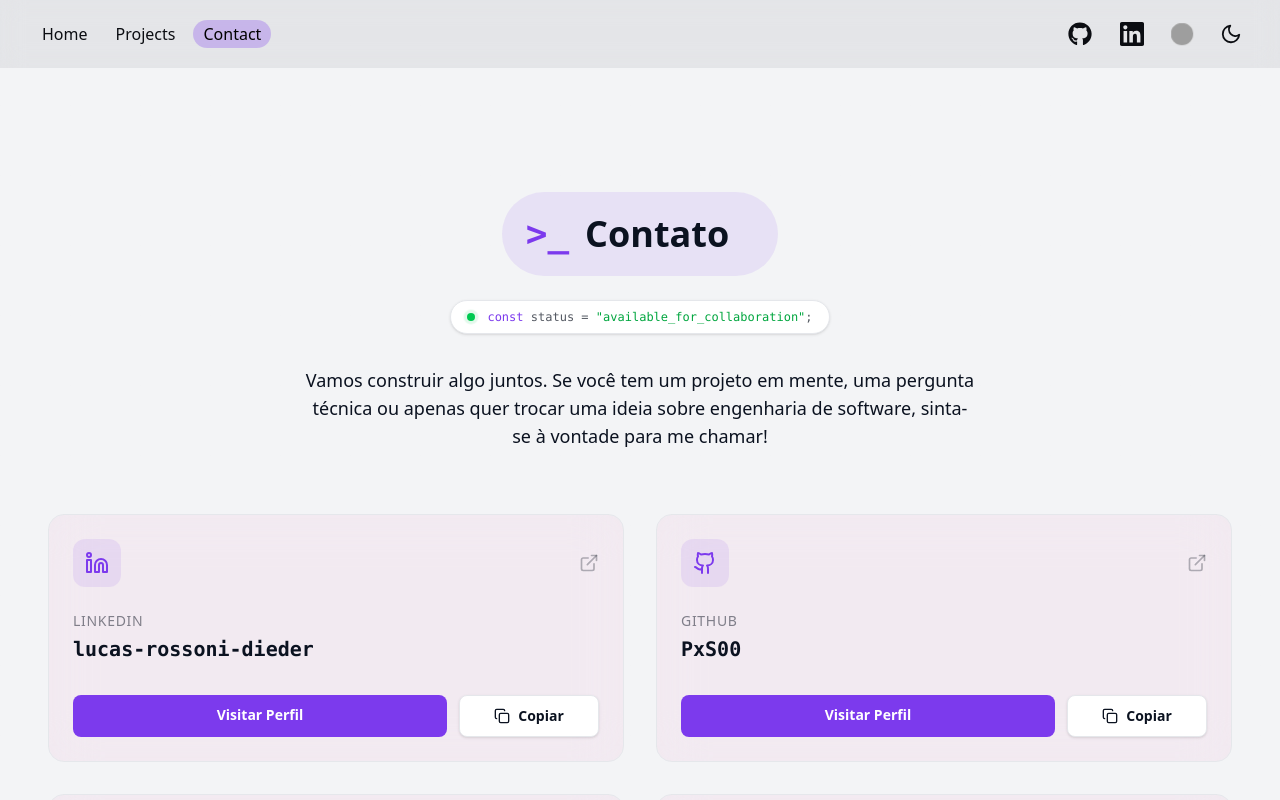
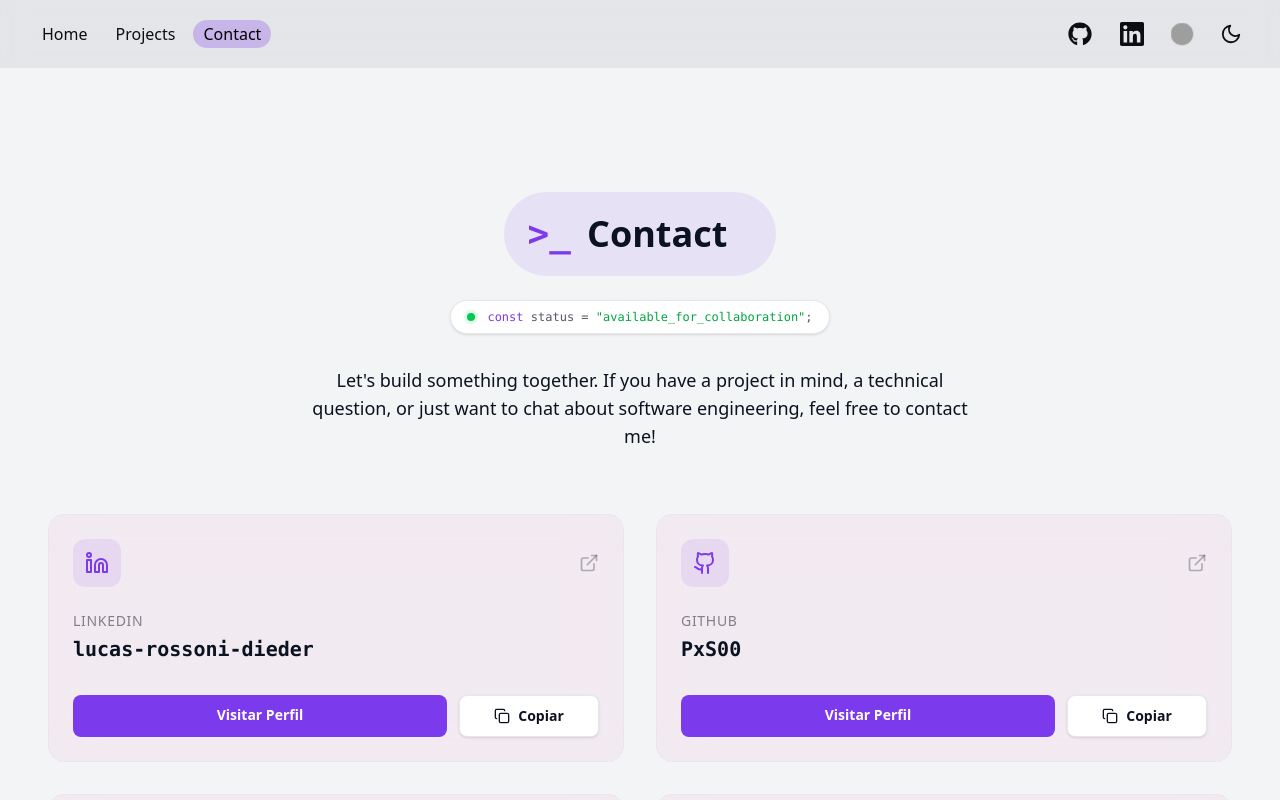
Before and after one commit to PxS00/portfolio, a React (Vite) app: page /contact in a window 1280 px wide. Shown: the top 800 px of the page. Built offline with nearby package versions, Linux system fonts and the light colour scheme; grey boxes are pictures that could not be loaded.

Commit message:
feat(i18n): translate contact page and typewriter headings

```diff
--- a/src/features/contact/components/ContactPage.tsx
+++ b/src/features/contact/components/ContactPage.tsx
@@ -1,8 +1,9 @@
 import { Github, Instagram, Linkedin, Mail } from 'lucide-react'
-import { useState } from 'react'
+import { useEffect, useState } from 'react'
 import { useTypewriter } from '../../../shared/hooks/useTypewriter'
 import ContactCard from './ContactCard/ContactCard'
 import StatusBadge from './StatusBadge/StatusBadge'
+import { useLanguage } from '../../../app/providers/LanguageContext'
 
 const CONTACTS = [
   {
@@ -31,10 +32,18 @@ const CONTACTS = [
   },
 ]
 
-export default function ContactPage() {
+const ContactPage = () => {
+  const { language, t } = useLanguage()
   const [showCursor, setShowCursor] = useState(true)
+
+  // Reset typewriter cursor when language toggles
+  useEffect(() => {
+    setShowCursor(true)
+  }, [language])
+
+  const titleText = t('nav_contact')
   const title = useTypewriter({
-    text: 'Contato',
+    text: titleText,
     delay: 60,
     startDelay: 200,
     onDone: () => setShowCursor(false),
@@ -61,11 +70,7 @@ export default function ContactPage() {
 
         <StatusBadge />
 
-        <p className="mt-8 max-w-2xl text-lg text-(--text-color)">
-          Vamos construir algo juntos. Se você tem um projeto em mente, uma pergunta técnica ou
-          apenas quer trocar uma ideia sobre engenharia de software, sinta-se à vontade para me
-          chamar!
-        </p>
+        <p className="mt-8 max-w-2xl text-lg text-(--text-color)">{t('contact_subtitle')}</p>
       </div>
 
       {/* Grid */}
@@ -77,3 +82,5 @@ export default function ContactPage() {
     </div>
   )
 }
+
+export default ContactPage
```
